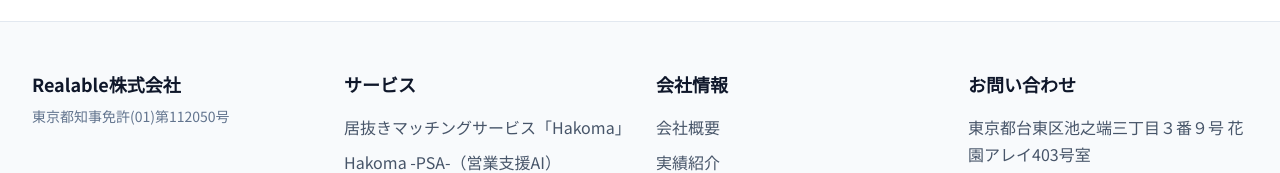
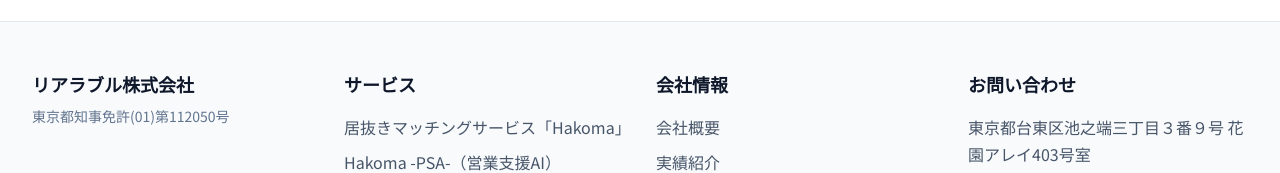
Before and after one commit to realable-Inc/realable-hp, a Next.js app: page /services/ai-matching in a window 1280 px wide. Shown: the part 4337-4510 px from the top of the page. Built offline with nearby package versions, Linux system fonts and the light colour scheme; no server answers.

Commit message:
fix: フッターの会社名を日本語に修正し、サービス説明文を簡潔に改善

```diff
--- a/src/components/Footer.tsx
+++ b/src/components/Footer.tsx
@@ -8,7 +8,7 @@
       <div className="max-w-7xl mx-auto px-4 sm:px-6 lg:px-8 py-12">
         <div className="grid grid-cols-1 md:grid-cols-4 gap-8">
           <div>
-            <h4 className="text-lg font-semibold mb-2 text-slate-900">Realable株式会社</h4>
+            <h4 className="text-lg font-semibold mb-2 text-slate-900">リアラブル株式会社</h4>
             <p className="text-sm text-slate-500">{LICENSE_NUMBER}</p>
           </div>
           <div>
--- a/src/data/services.ts
+++ b/src/data/services.ts
@@ -325,19 +325,19 @@
         {
           title: "普段の言葉で入力するだけ",
           description:
-            "「渋谷区で1LDK、賃料20万円以下」「新宿駅徒歩10分以内、2LDK以上」など、会話のような入力でOK。「築15年以内」のような条件もAIがREINSの築年月入力に合わせて自動計算。REINSの複雑な項目を覚えたり、入力欄を探し回る必要がありません。",
+            "「渋谷区で1LDK、賃料20万円以下」「新宿駅徒歩10分以内、2LDK以上」など、会話のような入力でOK。REINSの複雑な項目を覚えたり、入力欄を探し回る必要がありません。",
           // image: "/images/services/smart-reins/feature-nl.png",
         },
         {
           title: "ワンクリックでREINSに反映",
           description:
-            "REINS画面のサイドパネルで生成→確認→適用まで完結。画面を切り替えずに、ボタン1つで検索画面に条件をセットできます。手入力のミスや条件漏れを減らし、検索に集中できます。※現在1都3県（東京都・神奈川県・千葉県・埼玉県）の賃貸物件検索に対応。",
+            "ボタン1つでREINS検索画面に条件をセットできます。手入力のミスや条件漏れを減らし、検索に集中できます。※現在1都3県（東京都・神奈川県・千葉県・埼玉県）の賃貸物件検索に対応。",
           // image: "/images/services/smart-reins/feature-apply.png",
         },
         {
           title: "検索条件の“個人保存”で、勝ち条件を資産化",
           description:
-            "REINS側でも条件保存はできますが、スマートREINSは“あなたのChromeに保存”できます。個人のテンプレを案件・顧客タイプ別に管理でき、PC環境や運用に左右されず再現性の高い検索が回せます。",
+            "REINS側でも条件保存はできますが、スマートREINSは“あなたのChromeに保存”できます。個人のテンプレを案件・顧客タイプ別に管理できます。",
           // image: "/images/services/smart-reins/feature-save.png",
         },
         {
```
